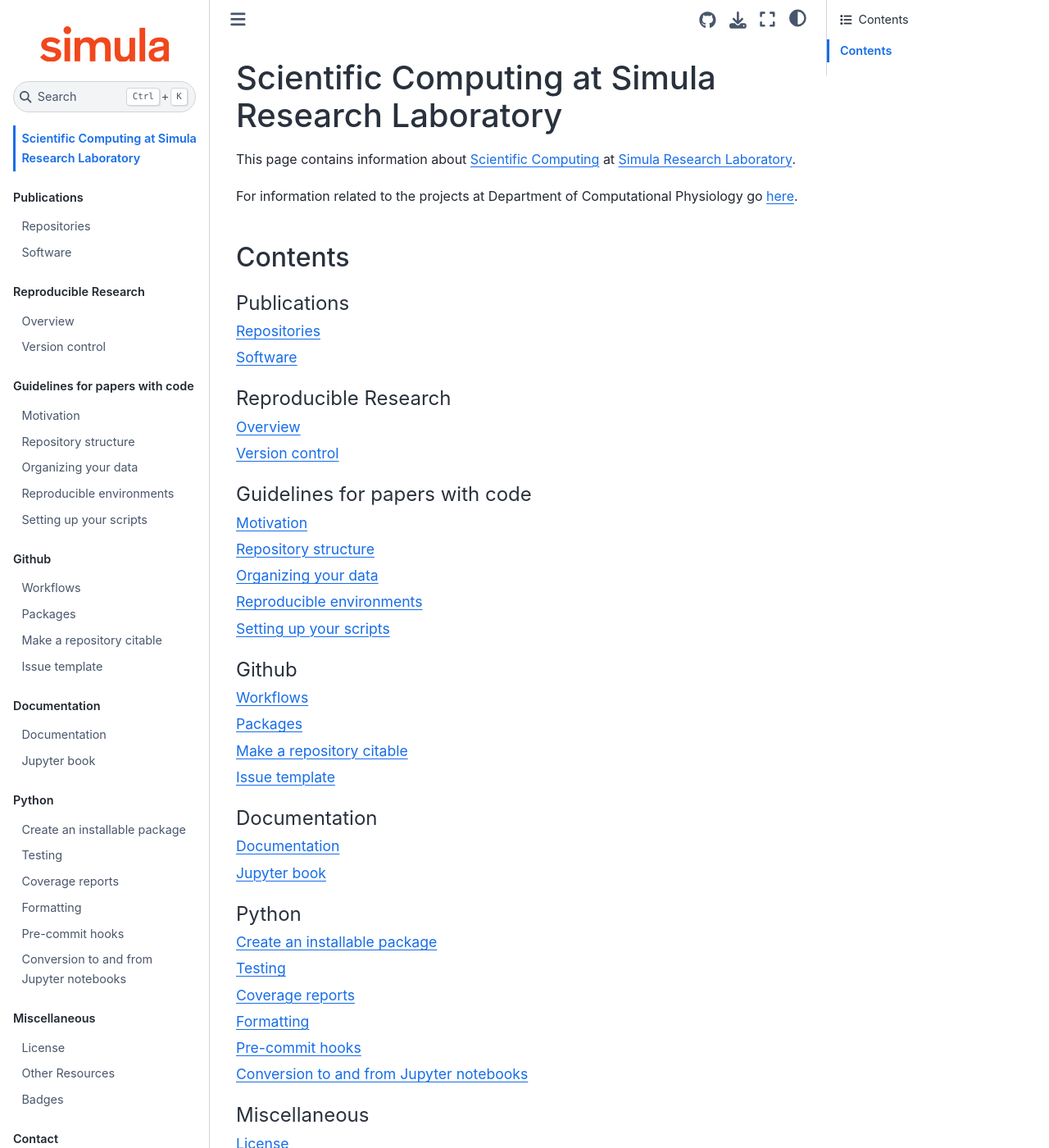
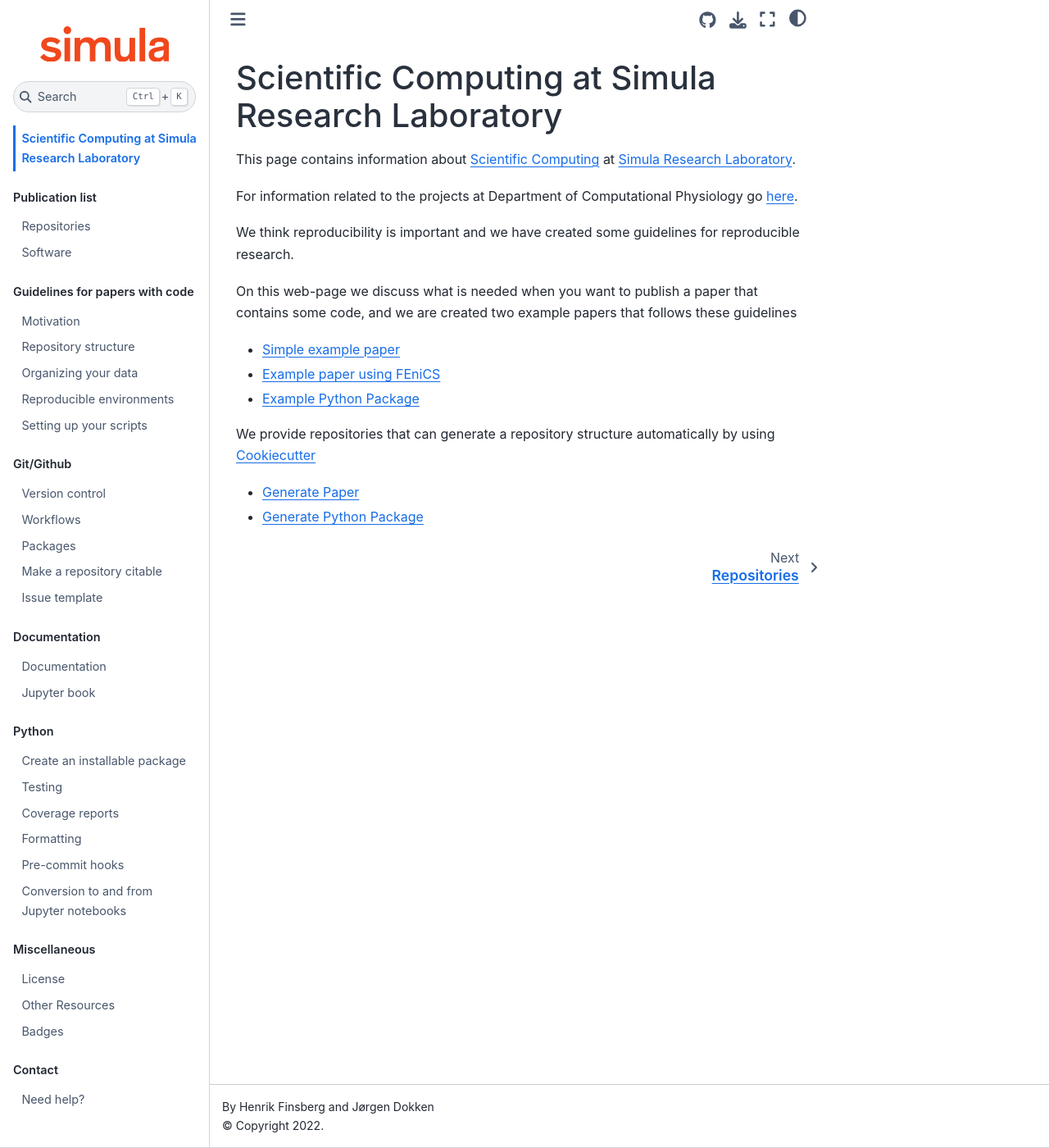
Before and after one commit to scientificcomputing/scientificcomputing.github.io, a Jupyter Book: the page built from docs/index.md, in a window 1280 px wide and 1400 px high. Shown: the whole window at 82% size. Built offline with Jupyter Book 1.0.4 settings and Sphinx 7.4.7 and the Sphinx Book theme 1.1.4, drawn with Linux system fonts in a browser that asks for light colours.

Commit message:
Restrukturere litt

````diff
--- a/docs/_toc.yml
+++ b/docs/_toc.yml
@@ -2,16 +2,10 @@ format: jb-book
 root: index
 
 parts:
-
-  - caption: Publications
+  - caption: Publication list
     chapters:
     - file: repositories
     - file: packages
-
-  - caption: Reproducible Research
-    chapters:
-    - file: reproducibility
-    - file: version_control
 
   - caption: Guidelines for papers with code
     chapters:
@@ -21,8 +15,9 @@ parts:
     - file: environment
     - file: scripts
 
-  - caption: Github
+  - caption: Git/Github
     chapters:
+    - file: version_control
     - file: gh-workflows
     - file: gh-packages
     - file: gh-citable
--- a/docs/index.md
+++ b/docs/index.md
@@ -4,6 +4,15 @@ This page contains information about [Scientific Computing](https://www.simula.n
 
 For information related to the projects at Department of Computational Physiology go [here](https://computationalphysiology.github.io/index.html).
 
-## Contents
-```{tableofcontents}
-```
+We think reproducibility is important and we have created some guidelines for reproducible research.
+
+On this web-page we discuss what is needed when you want to publish a paper that contains some code, and we are created two example papers that follows these guidelines
+
+- [Simple example paper](https://scientificcomputing.github.io/example-paper)
+- [Example paper using FEniCS](https://scientificcomputing.github.io/example-paper-fenics)
+- [Example Python Package](https://scientificcomputing.github.io/example-python-package/)
+
+We provide repositories that can generate a repository structure automatically by using [Cookiecutter](https://cookiecutter.readthedocs.io/en/stable/)
+
+- [Generate Paper](https://scientificcomputing.github.io/generate-paper/)
+- [Generate Python Package](https://scientificcomputing.github.io/generate-python-package/)
````
Also changed, not shown: docs/reproducibility.md (deleted, +0 -14 lines), docs/structure.md (+2 -0 lines), .cspell_dict.txt.
